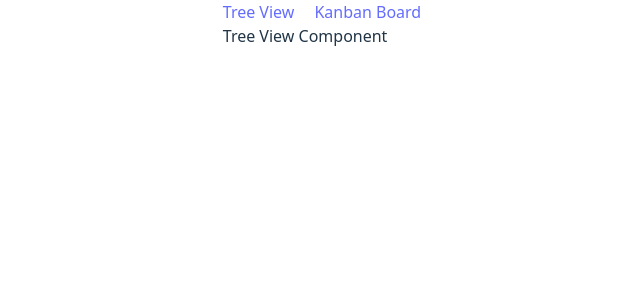
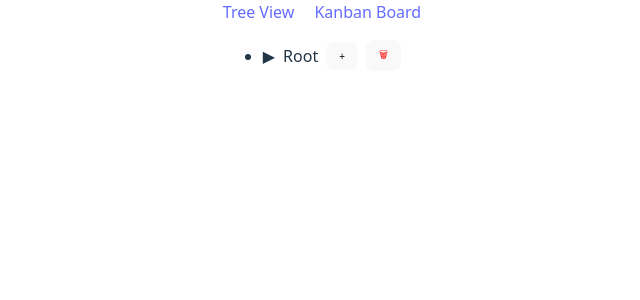
Before and after one commit to Sirjanpreetkaur/EZ-LAB, a React (Vite) app in the folder tree-kanban/: page /tree in a window 1280 px wide. Shown: the top 300 px of the page, without its empty margins (318-958 px from the left). Built offline with nearby package versions, Linux system fonts and the light colour scheme.

Commit message:
tree basic functionalities implemented

```diff
--- a/tree-kanban/src/App.tsx
+++ b/tree-kanban/src/App.tsx
@@ -1,5 +1,5 @@
 import { Routes, Route, Link } from "react-router-dom";
-import TreeView from "./components/Tree/Tree";
+import TreeView from "./components/Tree/TreeView";
 import KanbanBoard from "./components/Kanban/Kanban";
 
 function App() {
--- a/tree-kanban/src/components/Tree/Tree.tsx
+++ /dev/null
@@ -1,5 +0,0 @@
-const TreeView = () => {
-  return <div>Tree View Component</div>;
-};
-
-export default TreeView;
--- /dev/null
+++ b/tree-kanban/src/components/Tree/TreeNode.tsx
@@ -0,0 +1,110 @@
+import { useState } from "react";
+
+const TreeNode = ({ node, expanded, setExpanded, addNode, deleteNode, editNode }) => {
+  const [showInput, setShowInput] = useState(false);
+  const [value, setValue] = useState("");
+
+  const [editing, setEditing] = useState(false);
+  const [editValue, setEditValue] = useState(node.label);
+
+  const hasChildren = node.children && node.children.length > 0;
+
+  const toggleExpand = () => {
+    setExpanded({
+      ...expanded,
+      [node.id]: !expanded[node.id]
+    });
+  };
+
+  const handleAdd = () => {
+    if (!value.trim()) return;
+    addNode(node.id, value);
+    setValue("");
+    setShowInput(false);
+  };
+
+  const handleEdit = () => {
+    if (!editValue.trim()) return;
+    editNode(node.id, editValue);
+    setEditing(false);
+  };
+
+  return (
+    <li>
+      <div style={{ display: "flex", gap: "8px", alignItems: "center" }}>
+        {hasChildren ? (
+          <span style={{ cursor: "pointer" }} onClick={toggleExpand}>
+            {expanded[node.id] ? "▼" : "▶"}
+          </span>
+        ) : (
+          <span style={{ width: "12px" }}></span>
+        )}
+
+        {!editing ? (
+          <span
+            onDoubleClick={() => setEditing(true)}
+            style={{ cursor: "pointer" }}
+          >
+            {node.label}
+          </span>
+        ) : (
+          <span>
+            <input
+              value={editValue}
+              autoFocus
+              onChange={(e) => setEditValue(e.target.value)}
+              onKeyDown={(e) => e.key === "Enter" && handleEdit()}
+            />
+            <button onClick={handleEdit}>✔</button>
+            <button onClick={() => setEditing(false)}>✖</button>
+          </span>
+        )}
+
+        <button
+          onClick={() => setShowInput(true)}
+          style={{ fontSize: "10px" }}
+        >
+          +
+        </button>
+
+        <button
+          onClick={() => deleteNode(node.id)}
+          style={{ fontSize: "10px", color: "red" }}
+        >
+          🗑
+        </button>
+      </div>
+
+      {showInput && (
+        <div style={{ marginLeft: "20px", marginTop: "4px" }}>
+          <input
+            value={value}
+            onChange={(e) => setValue(e.target.value)}
+            onKeyDown={(e) => e.key === "Enter" && handleAdd()}
+            autoFocus
+          />
+          <button onClick={handleAdd}>Add</button>
+          <button onClick={() => setShowInput(false)}>Cancel</button>
+        </div>
+      )}
+
+      {hasChildren && expanded[node.id] && (
+        <ul style={{ marginLeft: "20px" }}>
+          {node.children.map((child) => (
+            <TreeNode
+              key={child.id}
+              node={child}
+              expanded={expanded}
+              setExpanded={setExpanded}
+              addNode={addNode}
+              deleteNode={deleteNode}
+              editNode={editNode}
+            />
+          ))}
+        </ul>
+      )}
+    </li>
+  );
+};
+
+export default TreeNode;
--- /dev/null
+++ b/tree-kanban/src/components/Tree/TreeView.tsx
@@ -0,0 +1,83 @@
+import { useState } from "react";
+import { initialTree } from "../../mock/treeData";
+import TreeNode from "./TreeNode";
+
+const TreeView = () => {
+  const [tree, setTree] = useState(initialTree);
+  const [expanded, setExpanded] = useState({});
+
+  const addNode = (parentId, label) => {
+    const newNode = {
+      id: Date.now().toString(),
+      label,
+      children: []
+    };
+
+    const updateTree = (items) =>
+      items.map((item) => {
+        if (item.id === parentId) {
+          return {
+            ...item,
+            children: [...(item.children || []), newNode]
+          };
+        }
+        if (item.children) {
+          return { ...item, children: updateTree(item.children) };
+        }
+        return item;
+      });
+
+    setTree(updateTree(tree));
+    setExpanded({ ...expanded, [parentId]: true });
+  };
+
+  const deleteNode = (nodeId) => {
+    if (!window.confirm("Are you sure you want to delete this node?")) return;
+
+    const removeNode = (items) =>
+      items
+        .filter((item) => item.id !== nodeId)
+        .map((item) => {
+          if (item.children) {
+            return { ...item, children: removeNode(item.children) };
+          }
+          return item;
+        });
+
+    setTree(removeNode(tree));
+  };
+
+
+  const editNode = (nodeId, newLabel) => {
+    const updateNode = (items) =>
+      items.map((item) => {
+        if (item.id === nodeId) {
+          return { ...item, label: newLabel };
+        }
+        if (item.children) {
+          return { ...item, children: updateNode(item.children) };
+        }
+        return item;
+      });
+
+    setTree(updateNode(tree));
+  };
+
+  return (
+    <ul>
+      {tree.map((node) => (
+        <TreeNode
+          key={node.id}
+          node={node}
+          expanded={expanded}
+          setExpanded={setExpanded}
+          addNode={addNode}
+          deleteNode={deleteNode}
+          editNode={editNode}
+        />
+      ))}
+    </ul>
+  );
+};
+
+export default TreeView;
--- a/tree-kanban/src/mock/treeData.ts
+++ b/tree-kanban/src/mock/treeData.ts
@@ -1,10 +1,24 @@
-export const treeData = [
+import type  { TreeNodeType } from "../types/tree";
+
+export const initialTree: TreeNodeType[] = [
   {
     id: "1",
     label: "Root",
     children: [
-      { id: "1-1", label: "Child 1" },
-      { id: "1-2", label: "Child 2" }
+      {
+        id: "1-1",
+        label: "Child 1"
+      },
+      {
+        id: "1-2",
+        label: "Child 2",
+        children: [
+          {
+            id: "1-2-1",
+            label: "Leaf"
+          }
+        ]
+      }
     ]
   }
 ];
```
